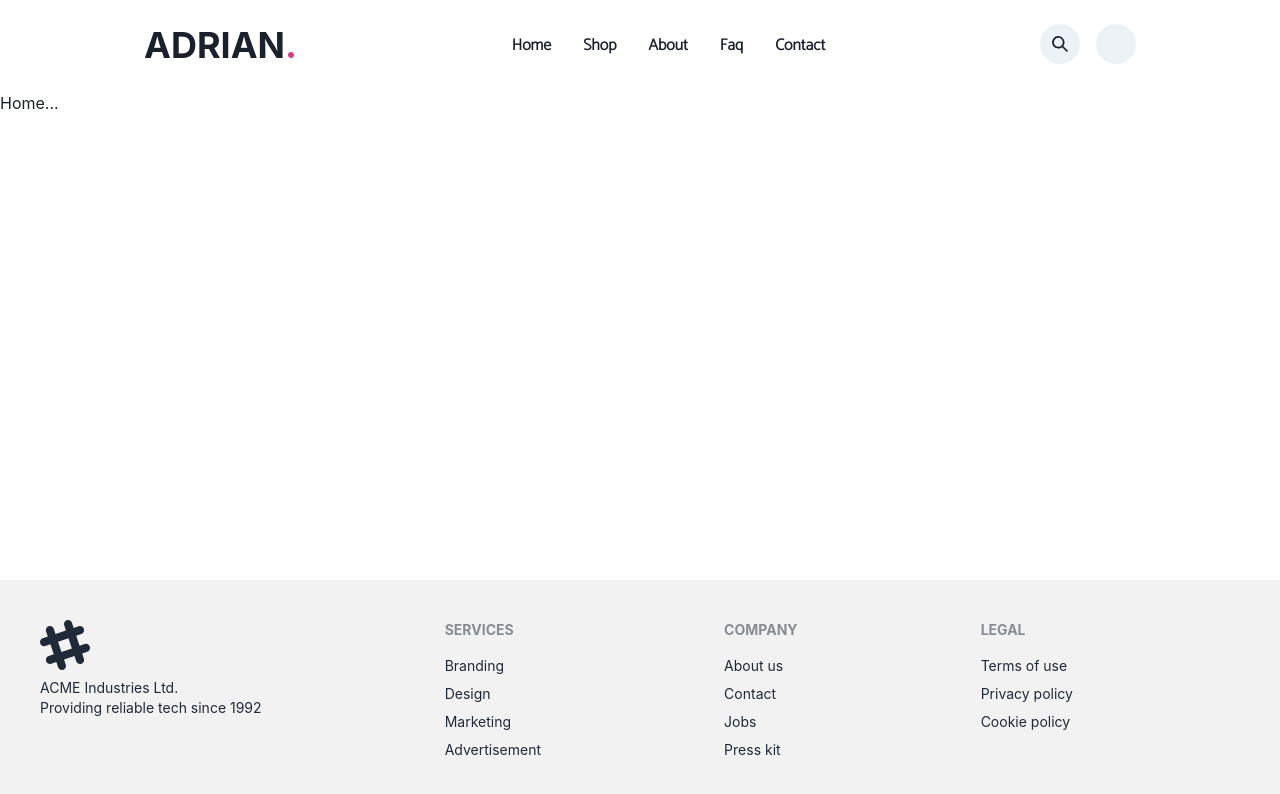
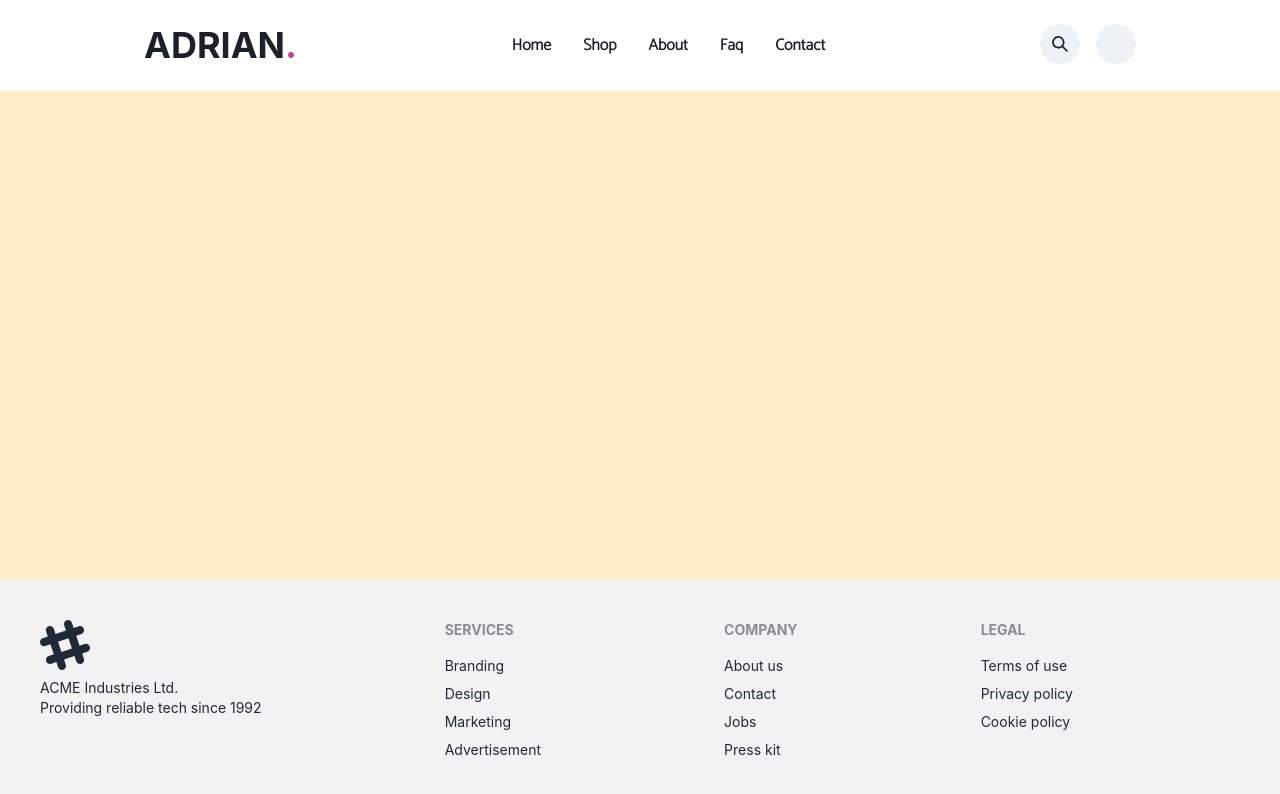
Before and after one commit to aniruddha-jafa/ecommerce-app, a Next.js app in the folder frontend/: page / in a window 1280 px wide. Shown: the top 794 px of the page. Built offline with nearby package versions, Linux system fonts and the light colour scheme; no server answers; some icons are missing.

Commit message:
make body visible for prototyping

```diff
--- a/frontend/src/pages/index.tsx
+++ b/frontend/src/pages/index.tsx
@@ -1,4 +1,5 @@
 import BaseLayout from 'layouts/BaseLayout'
+import { Box } from '@chakra-ui/react'
 
 import type { NextPage } from 'next'
 
@@ -12,7 +13,7 @@ const Home: NextPage = () => {
   return (
     <>
       <BaseLayout>
-        <p>Home...</p>
+        <Box bgColor='orange.100' height='100%'></Box>
       </BaseLayout>
     </>
   )
```
